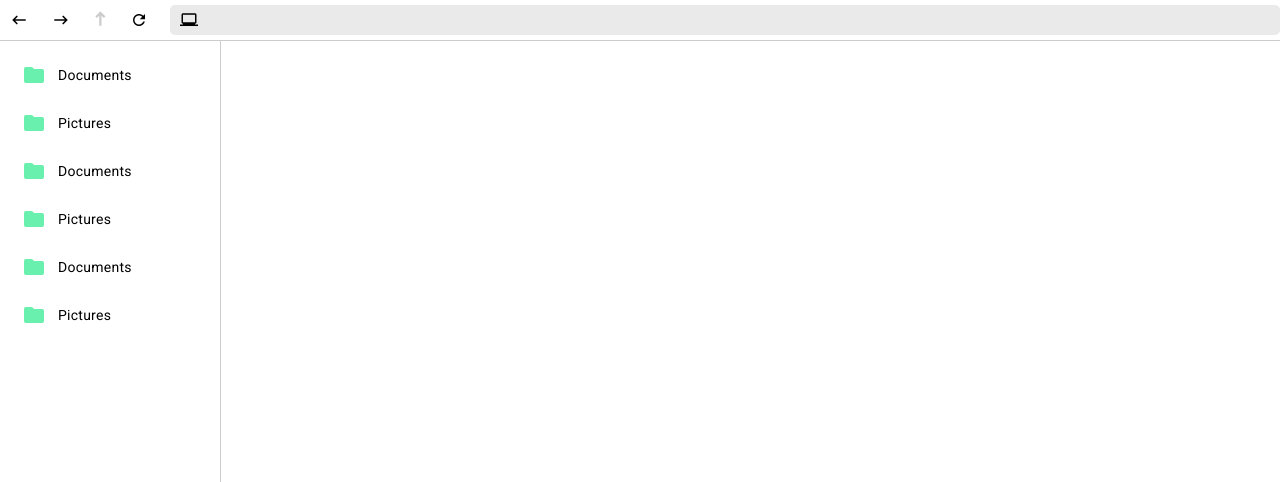
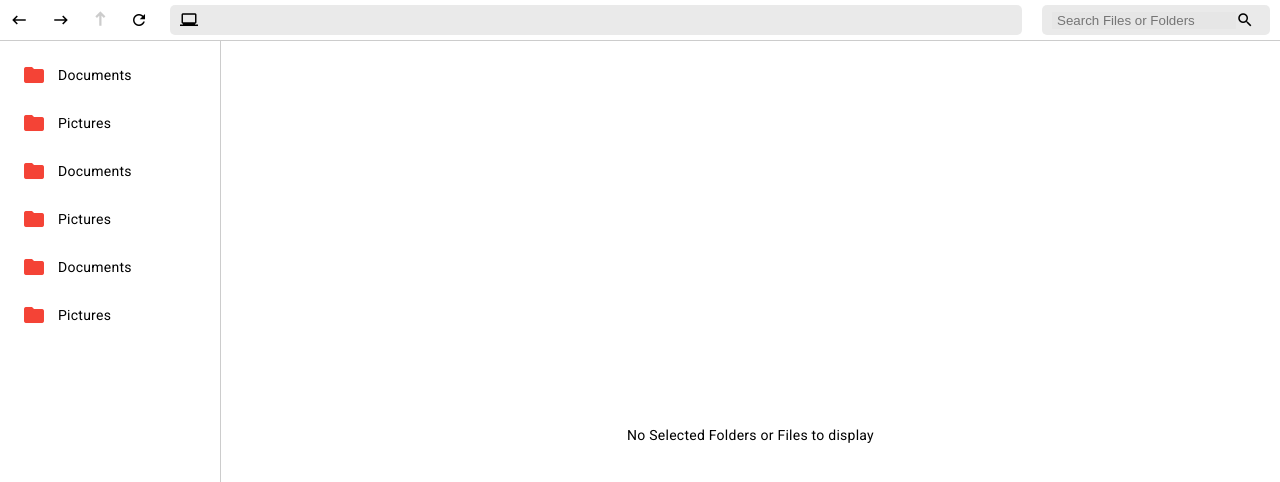
Before and after one commit to vishnu2646/File-explorer-clone, an Angular app: page / in a window 1280 px wide. Shown: the top 482 px of the page. Built offline with nearby package versions, Linux system fonts and the light colour scheme.

Commit message:
added edit file or folder name functionality

```diff
--- a/src/app/app.component.html
+++ b/src/app/app.component.html
@@ -6,7 +6,7 @@
         <div class="forward-icon">
             <mat-icon class="forward">keyboard_backspace</mat-icon>
         </div>
-        <div class="up-icon" [ngClass]="{'disabled': breadcrumbPath.length === 0}">
+        <div class="up-icon" [ngClass]="{'disabled': breadcrumbPath.length === 0 || displayedFilesAndFolders.length === 0}">
             <mat-icon class="up" >keyboard_backspace</mat-icon>
         </div>
         <div class="refresh-icon" (click)="handleDetectChanges()">
@@ -26,13 +26,17 @@
             </ul>
         </div>
     </div>
+    <div class="search">
+        <input type="text" placeholder="Search Files or Folders" class="search-input">
+        <mat-icon>search</mat-icon>
+    </div>
 </nav>
 <div class="file-explorer-container">
     <!-- Left panel for folder structure -->
     <div class="folder-panel">
         <mat-tree [dataSource]="dataSource" [treeControl]="treeControl">
             <mat-tree-node *matTreeNodeDef="let node; when: hasChild" matTreeNodeToggle (click)="selectFolder(node)">
-                <button mat-icon-button matTreeNodeToggle class="folder_icon" color="accent" (click)="selectFolder(node)">
+                <button mat-icon-button matTreeNodeToggle class="folder_icon" color="warn" (click)="selectFolder(node)">
                     <mat-icon>{{ treeControl.isExpanded(node) ? 'folder_open' : 'folder' }}</mat-icon>
                 </button>
                 <span>{{ node.name }}</span>
@@ -48,13 +52,20 @@
     </div>
 
     <!-- Right panel for selected folder content -->
+    @if(displayedFilesAndFolders.length > 0) {
         <div class="files-panel" *ngIf="selectedFolder">
             <ul>
                 <li
                     *ngFor="let file of displayedFilesAndFolders"
                 >
-                <div (click)="file.type === 'folder' ? selectFolder(file) : null" >
-                    <mat-icon [className]="file.type === 'folder' ? 'folder' : 'file'">{{ file.type === 'folder' ? 'folder' : 'insert_drive_file' }}</mat-icon> {{ file.name }}
+                    <div>
+                        <mat-icon color="warn" [className]="file.type === 'folder' ? 'folder' : 'file'" (click)="file.type === 'folder' ? selectFolder(file) : null">{{ file.type === 'folder' ? 'folder' : 'insert_drive_file' }}</mat-icon>
+                        <ng-container *ngIf="isEditFileOrFolderName && selectedFileOrFolder?.name === file.name else editTemplate;">
+                            <input type="text" [(ngModel)]="file.name" (blur)="isEditFileOrFolderName = !isEditFileOrFolderName">
+                        </ng-container>
+                        <ng-template #editTemplate>
+                            {{ file.name }}
+                        </ng-template>
                     </div>
                     <mat-icon
                         (click)="openContextMenu($event, file)"
@@ -64,9 +75,14 @@
                 </li>
             </ul>
             <mat-menu #contextMenu="matMenu">
-            <button mat-menu-item>Open</button>
-            <button mat-menu-item>Rename</button>
+                <button mat-menu-item (click)="selectFolder(selectedFileOrFolder)">Open</button>
+                <button mat-menu-item (click)="reameFolderOrFile(selectedFileOrFolder)">Rename</button>
                 <button mat-menu-item>Delete</button>
             </mat-menu>
         </div>
+    } @else {
+        <div class="no-folders-list">
+            <p>No Selected Folders or Files to display</p>
         </div>
+    }
+</div>
--- a/src/app/app.component.scss
+++ b/src/app/app.component.scss
@@ -9,12 +9,13 @@ $mobile-breakpoint: 600px;
     width: 100%;
     display: flex;
     align-items: center;
-    border-bottom: 1px solid #ccc;
+    border-bottom: 1px solid $border-color;
     gap: 20px;
 
     .actions {
         display: flex;
         align-items: center;
+        flex: 1;
         height: 100%;
         gap: 20px;
         margin-left: 10px;
@@ -27,7 +28,7 @@ $mobile-breakpoint: 600px;
 
             &.disabled {
                 mat-icon {
-                    color: #ccc;
+                    color: $border-color;
                     font-weight: 700;
                 }
                 cursor: no-drop;
@@ -51,11 +52,11 @@ $mobile-breakpoint: 600px;
 
     .paths {
         height: 30px;
-        width: 100%;
         background-color: var(--gray);
         display: flex;
         align-items: center;
         border-radius: 5px;
+        width: 100%;
 
         .paths-content {
             display: flex;
@@ -94,7 +95,30 @@ $mobile-breakpoint: 600px;
 
             }
         }
+    }
 
+    .search {
+        display: flex;
+        align-items: center;
+        flex: 2;
+        background-color: var(--gray);
+        border-radius: 5px;
+        height: 30px;
+        padding: 0 10px;
+        margin-right: 10px;
+
+        .search-input {
+            border: 0;
+            outline: none;
+            background-color: var(--gray);
+            padding-left: 5px;
+        }
+
+        mat-icon {
+            font-size: 18px;
+            display: flex;
+            align-items: center;
+        }
     }
 }
 
@@ -142,7 +166,7 @@ $mobile-breakpoint: 600px;
 
                 mat-icon {
                     margin-right: $file-icon-margin;
-                    color: var(--accent);
+                    color: var(--danger);
                 }
             }
         }
@@ -173,4 +197,11 @@ $mobile-breakpoint: 600px;
             }
         }
     }
+
+    .no-folders-list {
+        display: flex;
+        align-items: center;
+        justify-content: center;
+        flex: 1;
+    }
 }
--- a/src/app/app.component.ts
+++ b/src/app/app.component.ts
@@ -8,6 +8,7 @@ import { MatButtonModule } from '@angular/material/button';
 import { MatMenuModule, MatMenuTrigger } from '@angular/material/menu';
 
 import { FileNode, FILE_STRUCTURE } from '../types/types';
+import { FormsModule } from '@angular/forms';
 
 @Component({
     selector: 'app-root',
@@ -15,6 +16,7 @@ import { FileNode, FILE_STRUCTURE } from '../types/types';
     imports: [
         RouterOutlet,
         CommonModule,
+        FormsModule,
         MatButtonModule,
         MatTreeModule,
         MatIconModule,
@@ -34,9 +36,12 @@ export class AppComponent {
 
     public breadcrumbPath: FileNode[] = [];
 
-    @ViewChild('menuTrigger') menuTrigger!: MatMenuTrigger; // Updated reference
+    public selectedFileOrFolder: FileNode | null = null;
 
-    public selectedFileOrFolder: FileNode | null = null;
+    public isEditFileOrFolderName: boolean = false;
+
+    @ViewChild('menuTrigger')
+    public menuTrigger!: MatMenuTrigger; // Updated reference
 
     constructor(private cd: ChangeDetectorRef) {
         this.dataSource.data = FILE_STRUCTURE;
@@ -44,8 +49,7 @@ export class AppComponent {
 
     public hasChild = (_: number, node: FileNode) => !!node.children && node.children.length > 0;
 
-    public selectFolder(folder: FileNode): void {
-        console.log("selectFolder from menuTrigger", folder);
+    public selectFolder(folder: FileNode | null): void {
         if(folder === null) {
             return;
         }
@@ -63,7 +67,7 @@ export class AppComponent {
             // Set the selected folder and expand it
             this.selectedFolder = folder;
             this.displayedFilesAndFolders = folder.children || [];
-            this.breadcrumbPath.push(folder);
+            this.breadcrumbPath = this.getBreadcrumbPath(folder);
             // this.treeControl.expand(folder);
             this.expandFolderAndChildren(folder);
         }
@@ -92,21 +96,56 @@ export class AppComponent {
         return files;
     }
 
-    openContextMenu(event: MouseEvent, file: FileNode) {
+    public openContextMenu(event: MouseEvent, file: FileNode) {
         event.preventDefault();
+        this.selectedFileOrFolder = file;
         this.menuTrigger.openMenu();
-    }
-
-    public openFolder(folder: FileNode) {
-        console.log('open folder', folder);
-        // this.selectedFolder = folder
-    }
-
-    public navigateTo(folder: FileNode): void {
-        this.selectFolder(folder);
     }
 
     public async handleDetectChanges() {
         await this.cd.detectChanges();
     }
+
+    public reameFolderOrFile(node: FileNode  | null) {
+        if(!node) {
+            return;
+        };
+        this.isEditFileOrFolderName = !this.isEditFileOrFolderName;
+        this.selectedFileOrFolder = node;
+        console.log('reameFolderOrFile', this.selectedFileOrFolder);
+    }
+
+    private  getBreadcrumbPath(folder: FileNode): FileNode[] {
+        const path: FileNode[] = [];
+        let current: FileNode | null = folder;
+
+        while (current) {
+            path.unshift(current);
+            current = this.findParent(current, this.dataSource.data);
+        }
+        return path;
+    }
+
+    private findParent(node: FileNode, nodes: FileNode[]): FileNode  | null{
+        const stack: { currentNode: FileNode; parent: FileNode | null }[] = nodes.map(n => ({ currentNode: n, parent: null }));
+
+        while (stack.length) {
+            const { currentNode, parent } = stack.pop()!;
+
+            // If the node's children contain the target node, we found the parent
+            if (currentNode.children && currentNode.children.includes(node)) {
+                return currentNode;
+            }
+
+            // If there are children, push them onto the stack with the current node as their parent
+            if (currentNode.children) {
+                currentNode.children.forEach(child =>
+                    stack.push({ currentNode: child, parent: currentNode })
+                );
+            }
+        }
+
+        // Return null if no parent is found
+        return null
+    }
 }
--- a/src/styles.scss
+++ b/src/styles.scss
@@ -46,6 +46,7 @@
 :root {
     --accent: #69f0ae;
     --gray: #e6e6e6d4;
+    --danger: #f44336;
 }
 
 html, body {
```
Lines whose indentation alone changed are shown as unchanged.
